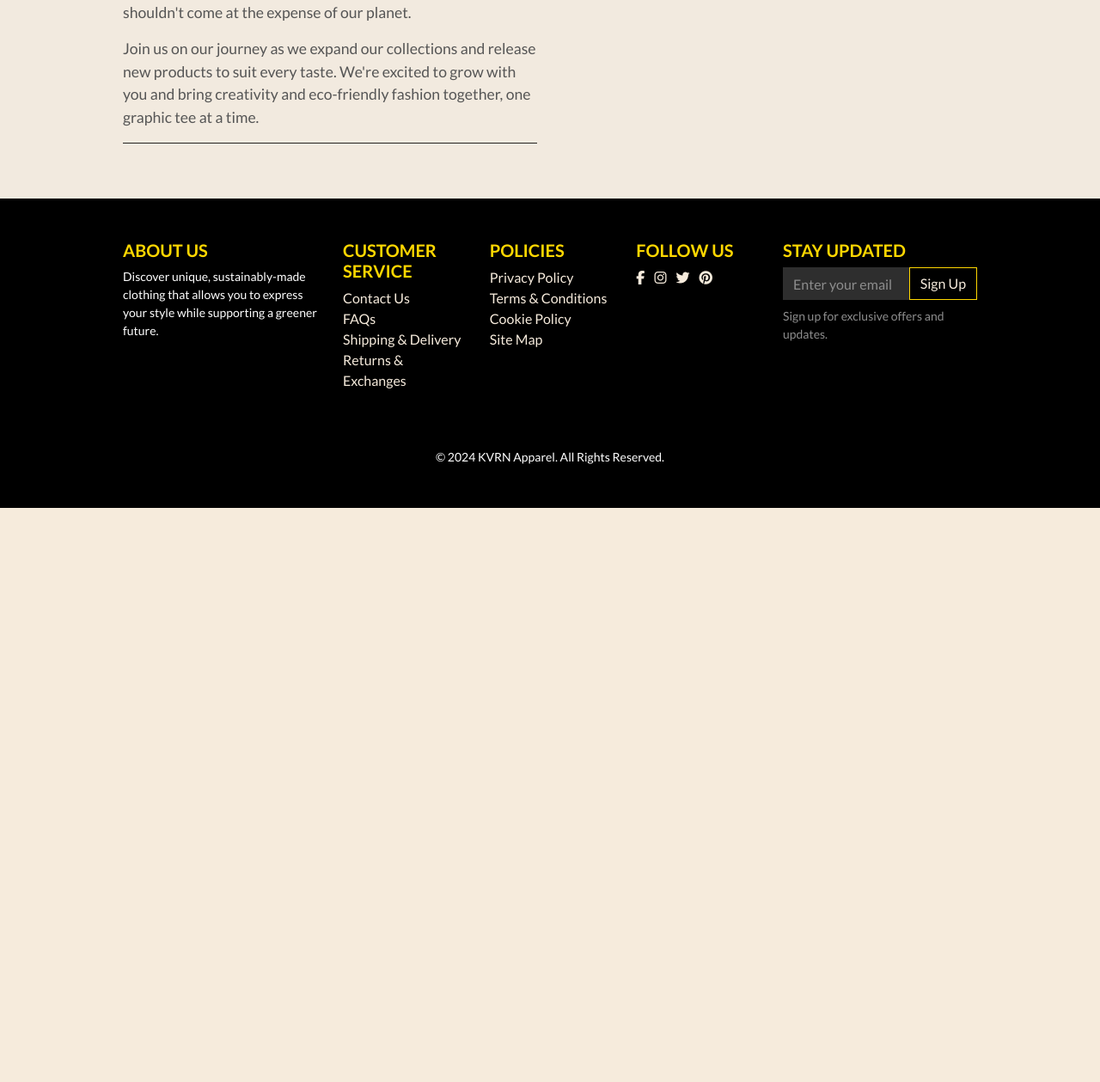
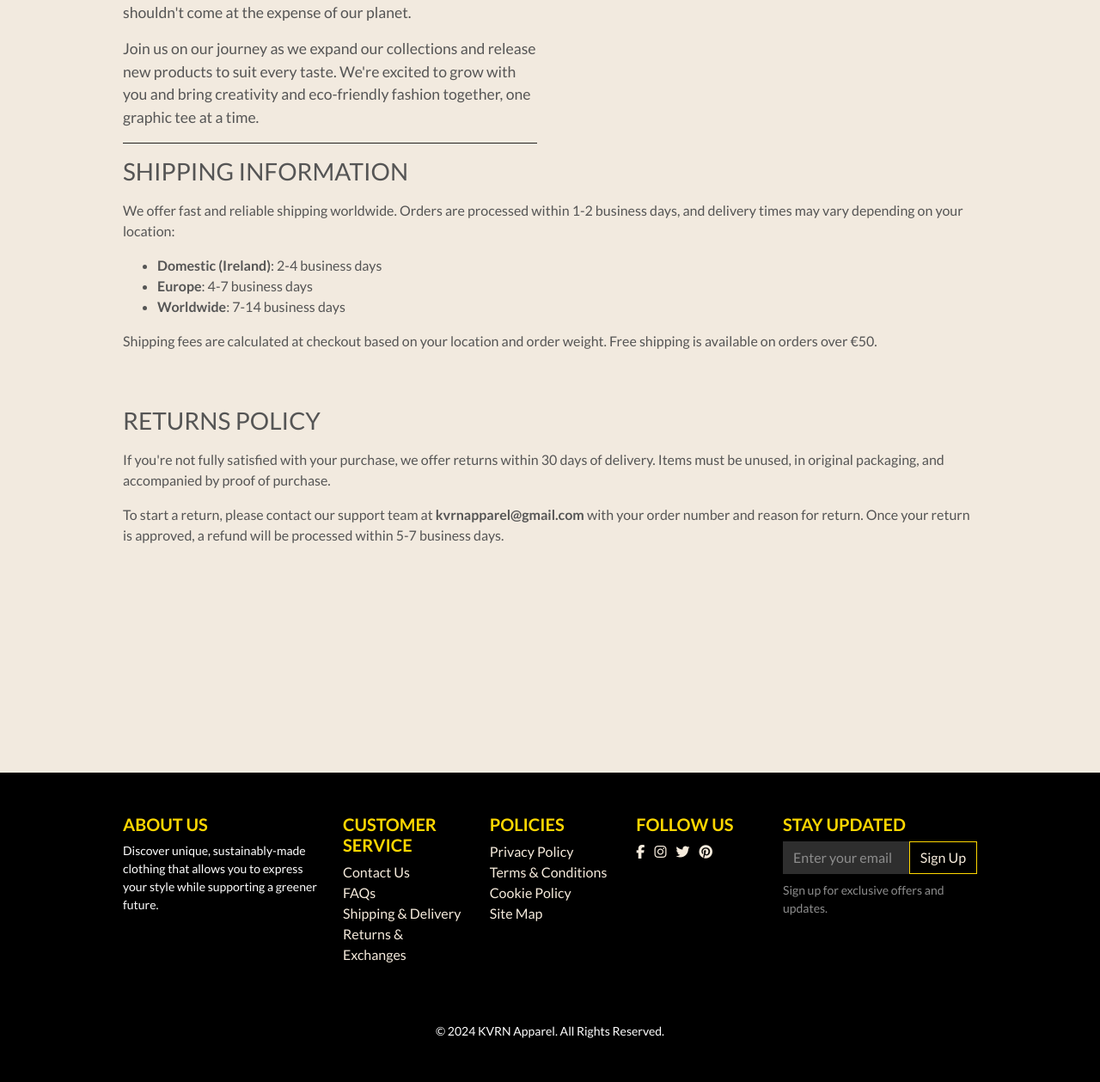
Before and after one commit to SimonMoynihan33/KVRN-Apparel, a Django app: template info/templates/info/about.html in a window 1280 px wide. Shown: the part 533-1792 px from the top of the page at 86% size. Before the commit the page ends 1124 px from the top, so only its background shows below. Run offline with Django 5.2, Linux system fonts and the light colour scheme; the template is opened without the code that fills it, so the values that code supplies are empty; some libraries are stand-ins or nearby versions; some web fonts are replaced.

Commit message:
Add shipping details and return policy on contact page

```diff
--- a/info/templates/info/about.html
+++ b/info/templates/info/about.html
@@ -57,5 +57,27 @@
             </div>
         </div>
     </div>
+    <!-- Shipping Info Section -->
+    <div class="row">
+        <div class="col-12">
+            <h3 class="mb-3 logo-font">Shipping Information</h3>
+            <p>We offer fast and reliable shipping worldwide. Orders are processed within 1-2 business days, and delivery times may vary depending on your location:</p>
+            <ul>
+                <li><strong>Domestic (Ireland)</strong>: 2-4 business days</li>
+                <li><strong>Europe</strong>: 4-7 business days</li>
+                <li><strong>Worldwide</strong>: 7-14 business days</li>
+            </ul>
+            <p>Shipping fees are calculated at checkout based on your location and order weight. Free shipping is available on orders over €50.</p>
+        </div>
+    </div>
+
+    <!-- Returns Policy Section -->
+    <div class="row mt-5">
+        <div class="col-12">
+            <h3 class="mb-3 logo-font">Returns Policy</h3>
+            <p>If you're not fully satisfied with your purchase, we offer returns within 30 days of delivery. Items must be unused, in original packaging, and accompanied by proof of purchase.</p>
+            <p>To start a return, please contact our support team at <strong>kvrnapparel@gmail.com</strong> with your order number and reason for return. Once your return is approved, a refund will be processed within 5-7 business days.</p>
+        </div>
+    </div>
 </div>
 {% endblock %}
--- a/kvrn_apparel/settings.py
+++ b/kvrn_apparel/settings.py
@@ -215,11 +215,11 @@ STRIPE_CURRENCY = 'eur'
 STRIPE_PUBLIC_KEY = os.environ.get('STRIPE_PUBLIC_KEY', '')
 STRIPE_SECRET_KEY = os.environ.get('STRIPE_SECRET_KEY', '')
 STRIPE_WH_SECRET = os.environ.get('STRIPE_WH_SECRET', '')
-DEFAULT_FROM_EMAIL = 'support@kvrnapparel.com'
+DEFAULT_FROM_EMAIL = 'kvrnapparel@gmail.com'
 
 if 'DEVELOPMENT' in os.environ:
     EMAIL_BACKEND = 'django.core.mail.backends.console.EmailBackend'
-    DEFAULT_FROM_EMAIL = 'support@kvrnapparel.ie'
+    DEFAULT_FROM_EMAIL = 'kvrnapparel@gmail.com'
 else:
     EMAIL_BACKEND = 'django.core.mail.backends.smtp.EmailBackend'
     EMAIL_USE_TLS = True
--- a/static/css/base.css
+++ b/static/css/base.css
@@ -577,6 +577,10 @@ hr {
     color: #8d8d8d;
 }
 
+footer {
+    margin-top: 200px;
+}
+
 /* -------------------------------- Media Queries */
 
 /* Slightly larger container on xl screens */
```
